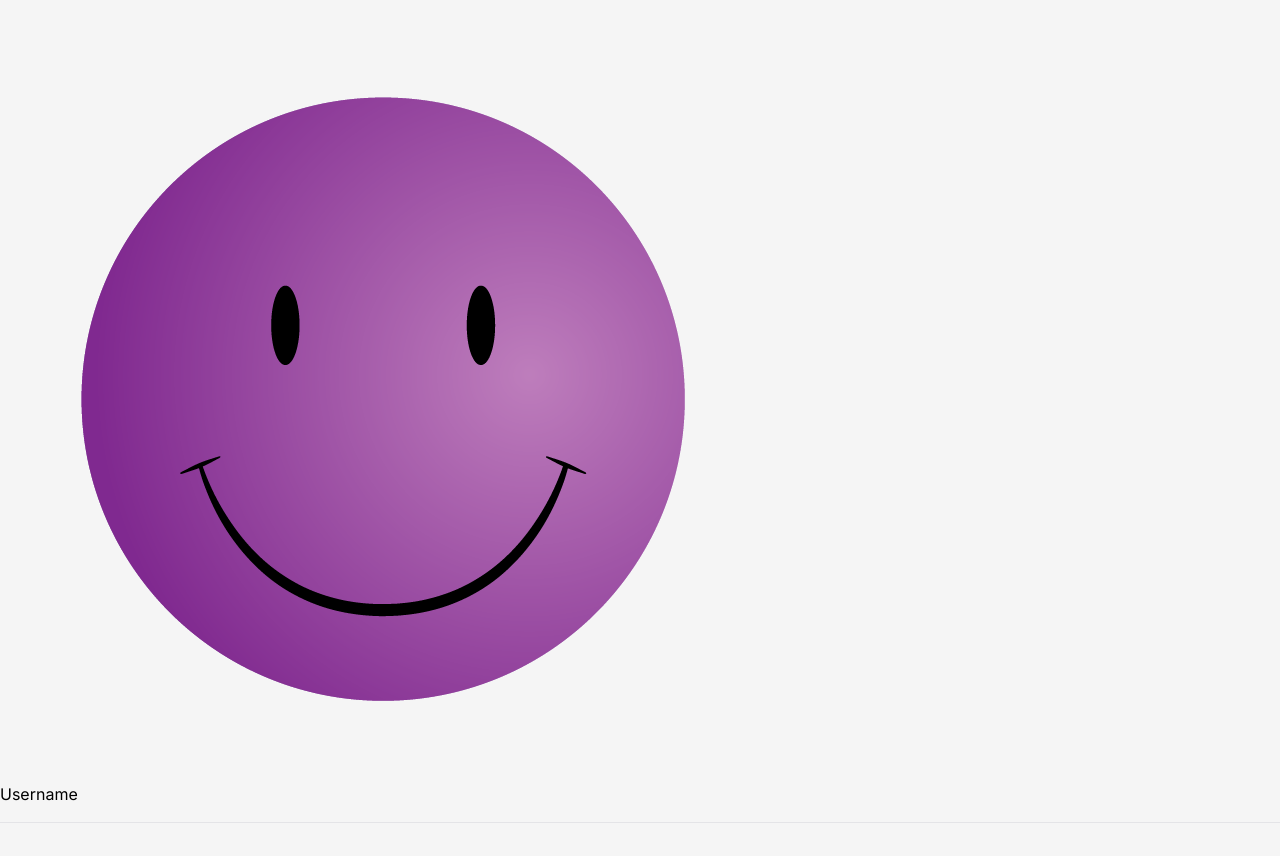
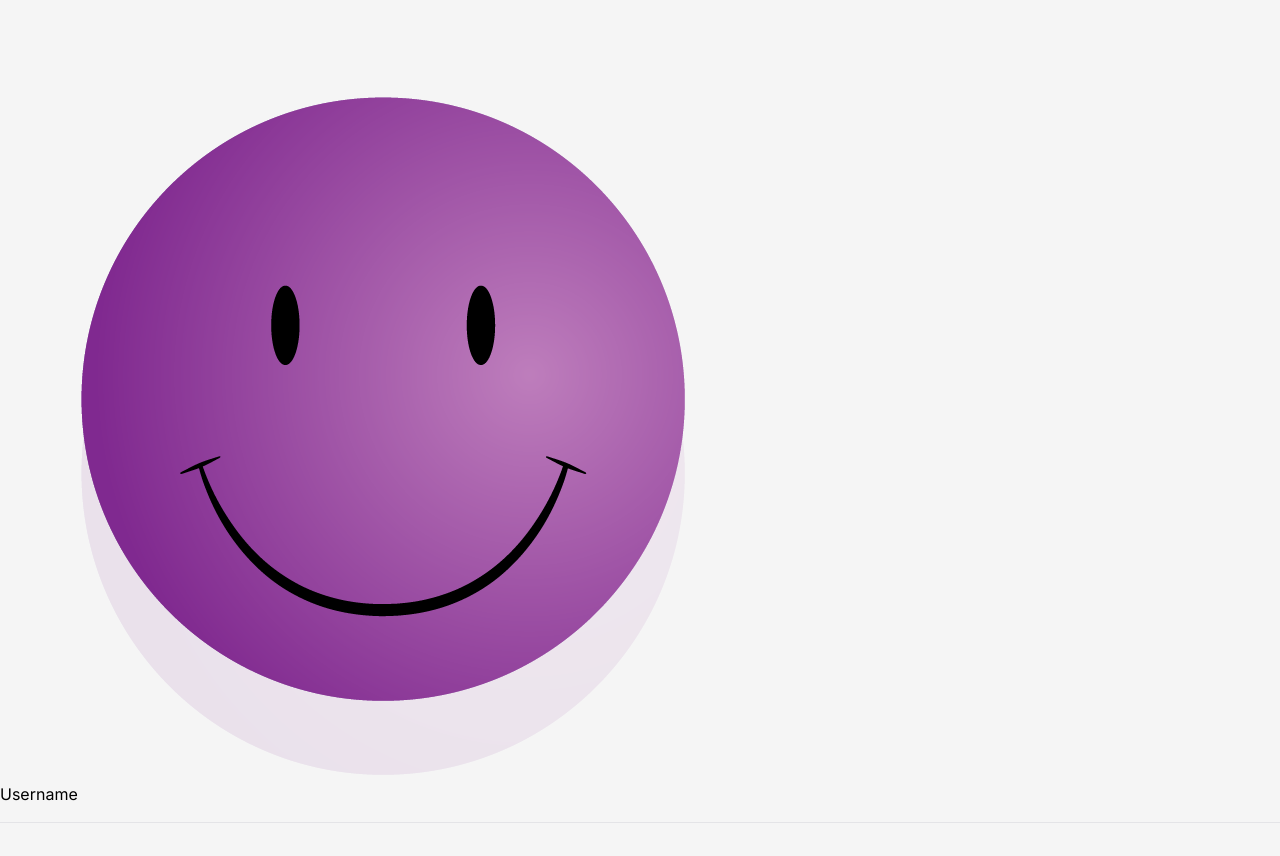
Before and after one commit to Hack-Weekly/azure-lobster-chat-not-gpt, a React (Vite) app in the folder app/: page /chat in a window 1280 px wide. Before the commit the page ends 800 px from the top, so only its background shows below. Built offline with nearby package versions, Linux system fonts and the light colour scheme.

Commit message:
update chatbody.jsx

```diff
--- a/app/src/routes/components/chat-interface/chatBody.jsx
+++ b/app/src/routes/components/chat-interface/chatBody.jsx
@@ -1,7 +1,10 @@
+import NavImg from "src/img/nav-img.png"
+
 export default function ChatBody() {
   return (
     <>
       <div class="chat-body">
+        <img className="user-img" src={NavImg}></img>
       </div>
     </>
   );
```
